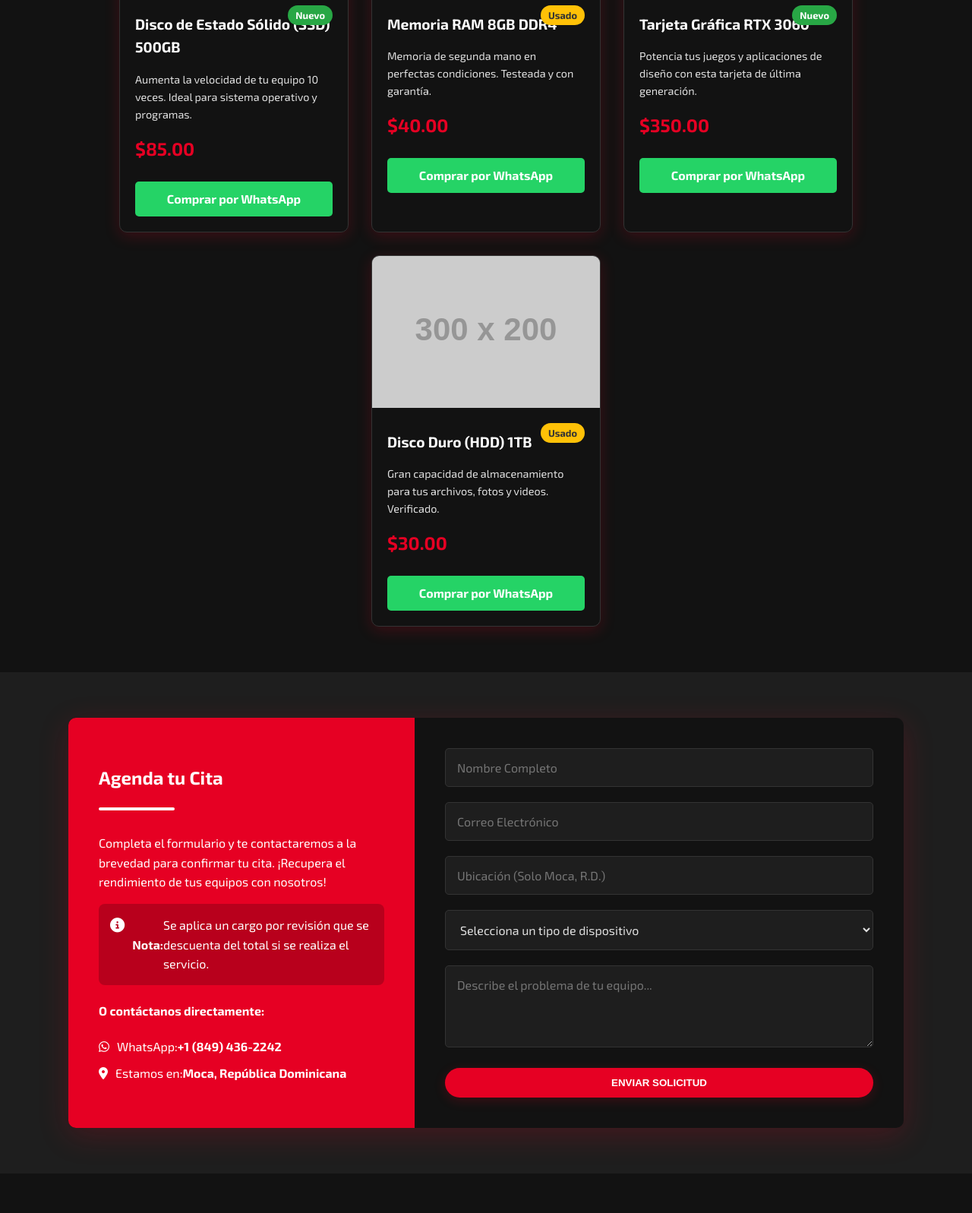
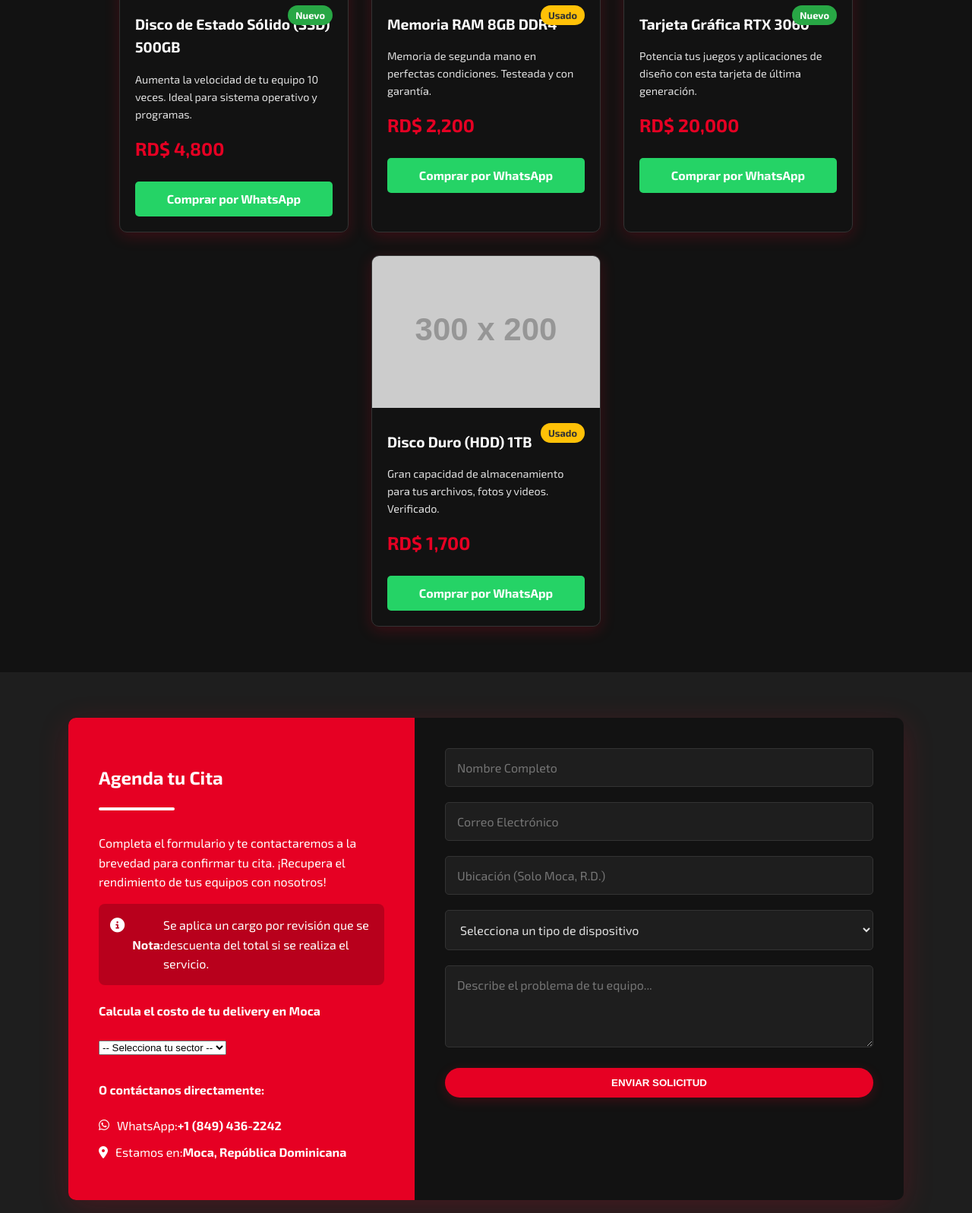
Before and after one commit to lolo892prueba-web/PCvercel, a plain HTML site: page index.html in a window 1280 px wide. Shown: the part 1777-3374 px from the top of the page at 76% size. Drawn offline with Linux system fonts and the light colour scheme; placeholder pictures from the web are drawn by us.

Commit message:
Update index.html

```diff
--- a/index.html
+++ b/index.html
@@ -87,8 +87,8 @@
                         <span class="part-condition new">Nuevo</span>
                         <h3 class="part-title">Disco de Estado Sólido (SSD) 500GB</h3>
                         <p class="part-description">Aumenta la velocidad de tu equipo 10 veces. Ideal para sistema operativo y programas.</p>
-                        <p class="part-price">$85.00</p>
-                        <a href="https://wa.me/18494362242?text=Hola,%20estoy%20interesado%20en%20el%20'Disco%20de%20Estado%20Sólido%20(SSD)%20500GB'" target="_blank" class="buy-button">Comprar por WhatsApp</a>
+                        <p class="part-price">RD$ 4,800</p>
+                        <a href="https://wa.me/18494362242?text=Hola,%20estoy%20interesado%20en%20el%20'Disco%20de%20Estado%20Sólido%20(SSD)%20500GB'%20que%20vi%20en%20su%20página%20web." target="_blank" class="buy-button">Comprar por WhatsApp</a>
                     </div>
                 </div>
                 <!-- Ejemplo de producto -->
@@ -98,8 +98,8 @@
                         <span class="part-condition used">Usado</span>
                         <h3 class="part-title">Memoria RAM 8GB DDR4</h3>
                         <p class="part-description">Memoria de segunda mano en perfectas condiciones. Testeada y con garantía.</p>
-                        <p class="part-price">$40.00</p>
-                        <a href="https://wa.me/18494362242?text=Hola,%20estoy%20interesado%20en%20la%20'Memoria%20RAM%208GB%20DDR4'" target="_blank" class="buy-button">Comprar por WhatsApp</a>
+                        <p class="part-price">RD$ 2,200</p>
+                        <a href="https://wa.me/18494362242?text=Hola,%20estoy%20interesado%20en%20la%20'Memoria%20RAM%208GB%20DDR4'%20que%20vi%20en%20su%20página%20web." target="_blank" class="buy-button">Comprar por WhatsApp</a>
                     </div>
                 </div>
                 <!-- Ejemplo de producto -->
@@ -109,8 +109,8 @@
                         <span class="part-condition new">Nuevo</span>
                         <h3 class="part-title">Tarjeta Gráfica RTX 3060</h3>
                         <p class="part-description">Potencia tus juegos y aplicaciones de diseño con esta tarjeta de última generación.</p>
-                        <p class="part-price">$350.00</p>
-                        <a href="https://wa.me/18494362242?text=Hola,%20estoy%20interesado%20en%20la%20'Tarjeta%20Gráfica%20RTX%203060'" target="_blank" class="buy-button">Comprar por WhatsApp</a>
+                        <p class="part-price">RD$ 20,000</p>
+                        <a href="https://wa.me/18494362242?text=Hola,%20estoy%20interesado%20en%20la%20'Tarjeta%20Gráfica%20RTX%203060'%20que%20vi%20en%20su%20página%20web." target="_blank" class="buy-button">Comprar por WhatsApp</a>
                     </div>
                 </div>
                 <!-- Ejemplo de producto -->
@@ -120,8 +120,8 @@
                         <span class="part-condition used">Usado</span>
                         <h3 class="part-title">Disco Duro (HDD) 1TB</h3>
                         <p class="part-description">Gran capacidad de almacenamiento para tus archivos, fotos y videos. Verificado.</p>
-                        <p class="part-price">$30.00</p>
-                        <a href="https://wa.me/18494362242?text=Hola,%20estoy%20interesado%20en%20el%20'Disco%20Duro%20(HDD)%201TB'" target="_blank" class="buy-button">Comprar por WhatsApp</a>
+                        <p class="part-price">RD$ 1,700</p>
+                        <a href="https://wa.me/18494362242?text=Hola,%20estoy%20interesado%20en%20el%20'Disco%20Duro%20(HDD)%201TB'%20que%20vi%20en%20su%20página%20web." target="_blank" class="buy-button">Comprar por WhatsApp</a>
                     </div>
                 </div>
                 <!-- Agrega más productos aquí -->
@@ -139,6 +139,30 @@
                         <div class="service-charge-note">
                             <i class="fas fa-info-circle"></i>
                             <p><strong>Nota:</strong> Se aplica un cargo por revisión que se descuenta del total si se realiza el servicio.</p>
+                        </div>
+                        <div class="delivery-calculator">
+                            <h4>Calcula el costo de tu delivery en Moca</h4>
+                            <select id="sector-select" class="sector-select">
+                                <option value="">-- Selecciona tu sector --</option>
+                                <option value="centro">Centro de la Ciudad</option>
+                                <option value="viejopr">Barrio Viejo Puerto Rico</option>
+                                <option value="isleta">La Isleta</option>
+                                <option value="robles">Los Robles</option>
+                                <option value="donbosco">Don Bosco</option>
+                                <option value="lopez">Los López</option>
+                                <option value="espanola">La Española</option>
+                                <option value="carolina">Villa Carolina</option>
+                                <option value="corozo">El Corozo</option>
+                                <option value="milagrosa">La Milagrosa</option>
+                                <option value="guauci">Guauci</option>
+                                <option value="sanvictor">San Víctor</option>
+                                <option value="colinas">Las Colinas</option>
+                                <option value="caimito">El Caimito</option>
+                                <option value="estancia">Estancia Nueva</option>
+                                <option value="ermita">La Ermita</option>
+                                <option value="juanlopito">Juan Lopito</option>
+                            </select>
+                            <p id="delivery-result" class="delivery-result"></p>
                         </div>
                         <h4>O contáctanos directamente:</h4>
                         <p><i class="fab fa-whatsapp"></i> WhatsApp: <strong>+1 (849) 436-2242</strong></p>
```
